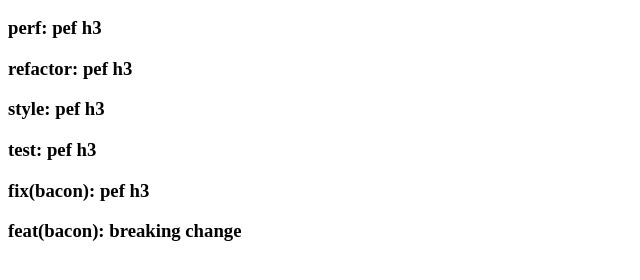
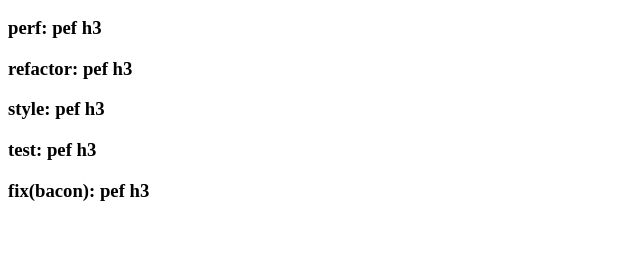
Before and after one commit to antonhallstrom/g-actions, a website: page src/index.html in a window 1280 px wide. Shown: the part 212-492 px from the top of the page, without its empty margins (0-640 px from the left). Drawn offline with Linux system fonts and the light colour scheme.

Commit message:
revert: "feat: allow bacon in g-actions"
This reverts commit 517c4af1fdc299cd234131a595fb926552cc2619.

```diff
--- a/src/index.html
+++ b/src/index.html
@@ -17,6 +17,5 @@
   <h3>style: pef h3</h3>
   <h3>test: pef h3</h3>
   <h3>fix(bacon): pef h3</h3>
-  <h3>feat(bacon): breaking change</h3>
 </body>
 </html>
```
